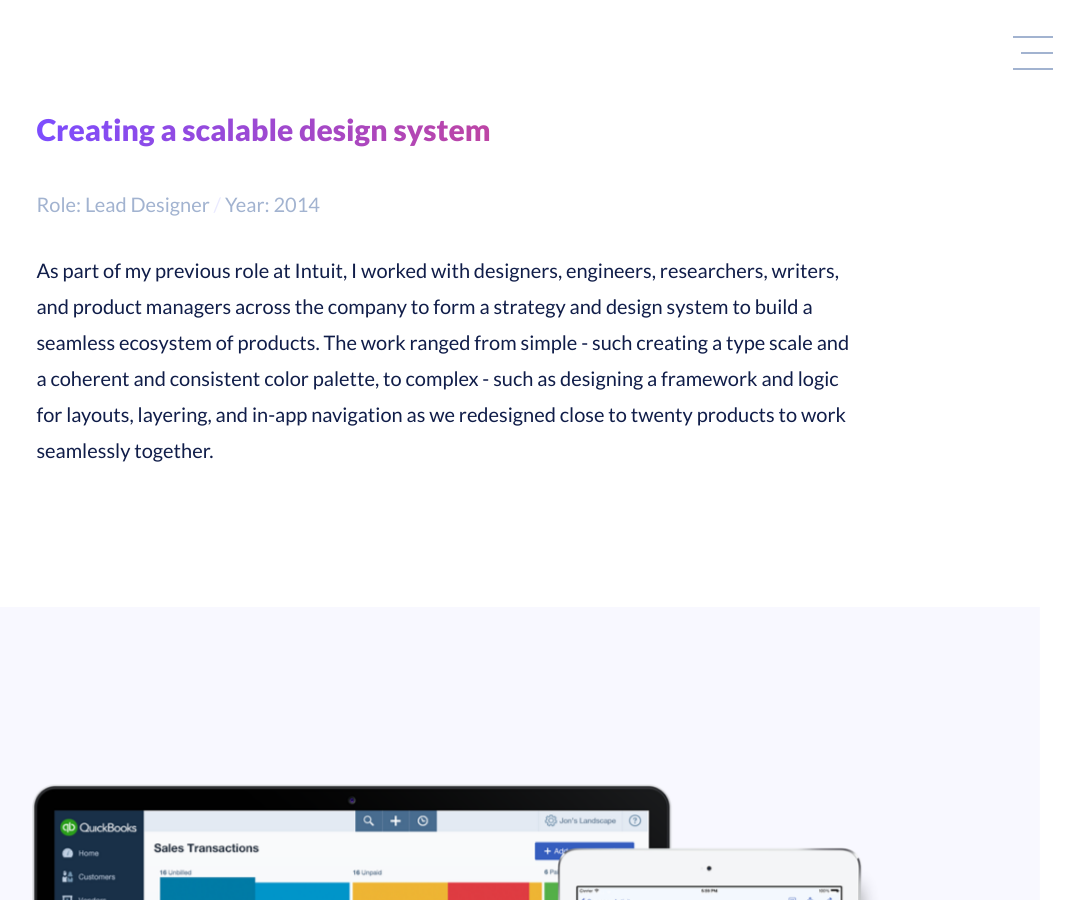
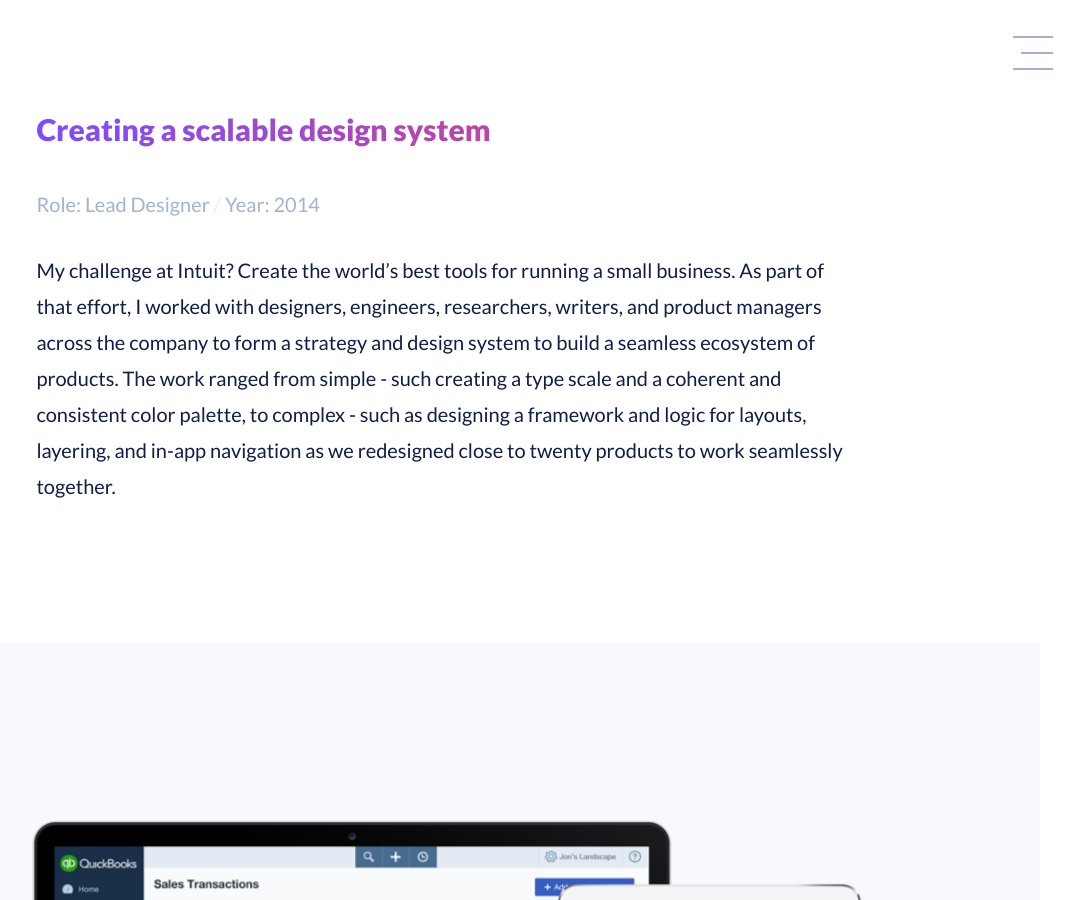
Before and after one commit to ericakatrak/ericakatrak.github.io, a Jekyll site: the page built from _posts/2016-09-03-quickbooks.md, in a window 1280 px wide and 900 px high. Shown: the whole window, without its empty margins (194-1278 px from the left). Built offline with Jekyll 4.4.1, drawn with Linux system fonts in a browser that asks for light colours.

Commit message:
Update 2016-09-03-quickbooks.md

```diff
--- a/_posts/2016-09-03-quickbooks.md
+++ b/_posts/2016-09-03-quickbooks.md
@@ -7,7 +7,7 @@
 <section>
   <h1>{{ page.title }}</h1>
   <p class="meta">Role: Lead Designer <span class="lt">/</span> Year: 2014</p>
-  <p>As part of my previous role at Intuit, I worked with designers, engineers, researchers, writers, and product managers across the company to form a strategy and design system to build a seamless ecosystem of products. The work ranged from simple - such creating a type scale and a coherent and consistent color palette, to complex - such as designing a framework and logic for layouts, layering, and in-app navigation as we redesigned close to twenty products to work seamlessly together.</p>
+  <p>My challenge at Intuit? Create the world’s best tools for running a small business. As part of that effort, I worked with designers, engineers, researchers, writers, and product managers across the company to form a strategy and design system to build a seamless ecosystem of products. The work ranged from simple - such creating a type scale and a coherent and consistent color palette, to complex - such as designing a framework and logic for layouts, layering, and in-app navigation as we redesigned close to twenty products to work seamlessly together.</p>
 </section>
 
 <ul class="grid fade grid-full" id="grid-full">
```
